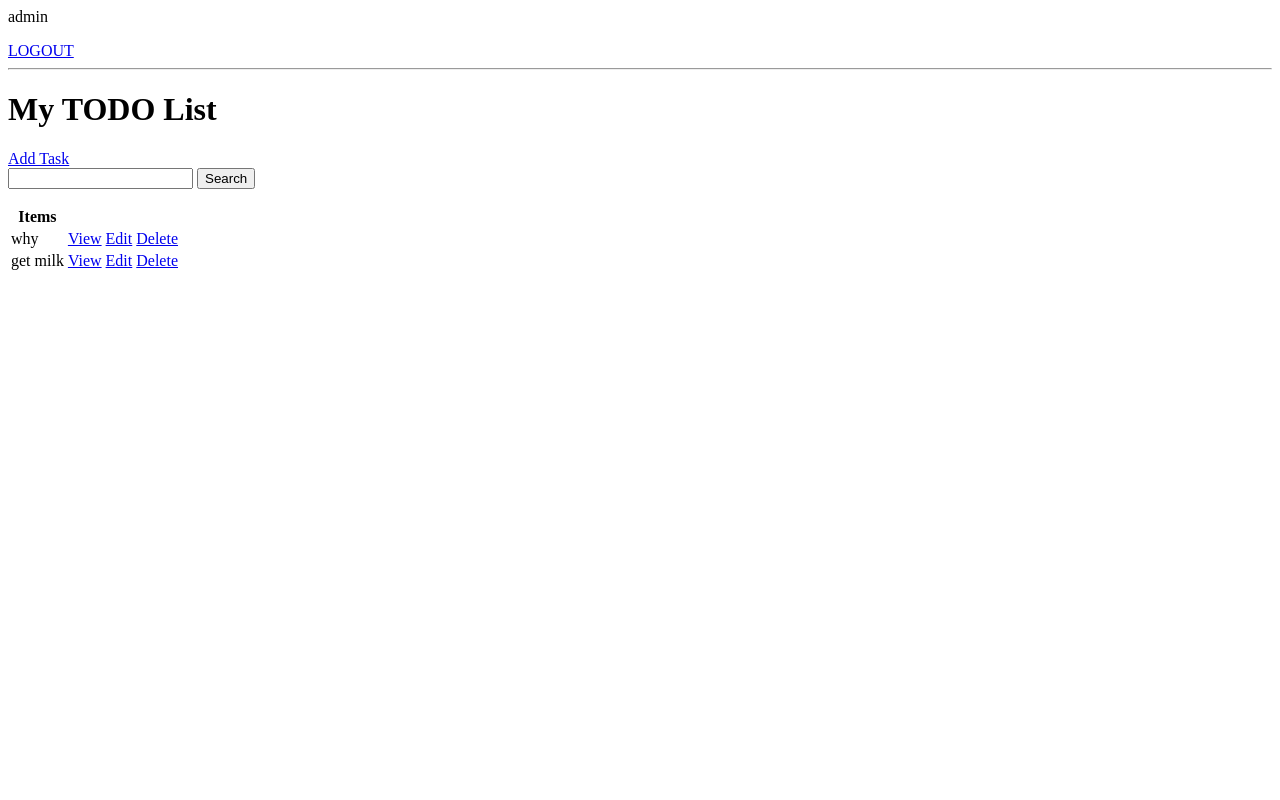
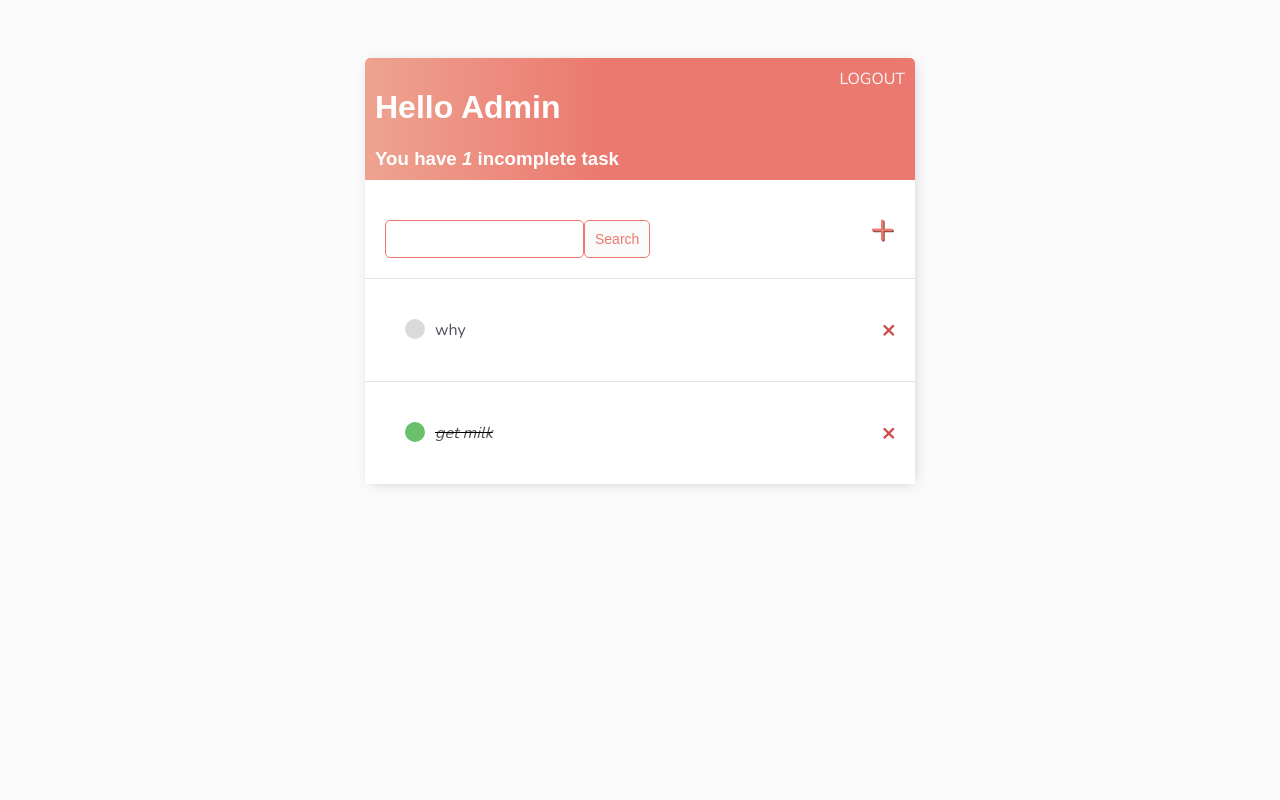
Before and after one commit to nevilia/Todo, a Django app: page / in a window 1280 px wide. Run offline with Django 4.2, Linux system fonts and the light colour scheme; a user stored in the database is signed in; data comes from the database, SQL or seed files in the repository; both versions use the stored data as it was after the commit.

Commit message:
done with styling

```diff
--- /dev/null
+++ b/base/templates/base/main.html
@@ -0,0 +1,144 @@
+<!DOCTYPE html>
+<html lang="en">
+<head>
+    <meta charset="UTF-8">
+    <meta http-equiv="X-UA-Compatible" content="IE=edge">
+    <meta name="viewport" content="width=device-width, initial-scale=1.0">
+    <title>To Do Items</title>
+
+    <link rel="preconnect" href="https://fonts.googleapis.com">
+    <link rel="preconnect" href="https://fonts.gstatic.com" crossorigin>
+    <link href="https://fonts.googleapis.com/css2?family=Nunito:wght@200&display=swap" rel="stylesheet">
+
+    <style>
+        body{
+            background-color: #FAFAFA;
+            font-family: 'Nunito', sans-serif;
+            padding-top: 50px;
+        }
+
+        h1, h2, h3, h4 , h5, h6{
+            font-family: 'Raleway', sans-serif;
+        }
+
+        a, p{
+            color: #4b5156;
+        }
+
+        .container{
+            max-width: 550px;
+            margin: auto;
+            background-color: #FFF;
+            -webkit-box-shadow: 2px 2px 13px -4px rgba(0, 0, 0, 0.21);
+            box-shadow: 2px 2px 13px -4px rgba(0, 0, 0, 0.21);
+        }
+
+        .header-bar{
+            display: flex;
+            justify-content: space-between;
+            color: #FFF;
+            padding: 10px;
+            border-radius: 5px 5px 0 0;
+            background: linear-gradient(90deg, #EEA390 0%, #EB796F 43%, #EB796F 100%);
+        }
+
+        .header-bar a{
+            color: rgb(247, 247, 247);
+            text-decoration: none;
+        }
+
+        .task-wrapper{
+            display: flex;
+            align-items: center;
+            justify-content: space-between;
+            padding: 20px;
+            background-color: #fff;
+            border-top: 1px solid #dfe4ea;
+            overflow: hidden;
+        }
+
+        .task-title{
+            display: flex;
+            padding: 20px;
+        }
+
+        .task-title a{
+            text-decoration: none;
+            color: #4b5156;
+            margin-left: 10px;
+        }
+
+        .task-complete-icon{
+            height: 20px;
+            width: 20px;
+            background-color: rgb(105, 192, 105);
+            border-radius: 50%;
+        }
+
+        .task-incomplete-icon{
+            height: 20px;
+            width: 20px;
+            background-color: rgb(218, 218, 218);
+            border-radius: 50%;
+        }
+
+        .delete-link{
+            text-decoration: none;
+            font-weight: 900;
+            color: #cf4949;
+            font-size: 22px;
+            line-height: 0;
+            padding: 20px 0px;
+        }
+
+        #search-add-wrapper{
+            display: flex;
+            justify-content: space-between;
+            align-items: center;
+            padding: 20px;
+        }
+
+        #add-link{
+            color: #EB796F;
+            text-decoration: none;
+            font-size: 42px;
+            text-shadow: 1px 1px #81413b;
+        }
+
+        input[type=text], input[type=password], textarea{
+            border: 1px solid #EB796F;
+            border-radius: 5px;
+            padding: 10px;
+            width: 90%;
+        }
+
+        label{
+            padding-top: 10px !important;
+            display: block;
+        }
+
+        .button{
+            border: 1px solid #EB796F;
+            background-color: #FAFAFA;
+            color: #EB796F;
+            padding: 10px;
+            font-size: 14px;
+            border-radius: 5px;
+            cursor: pointer;
+            text-decoration: none;
+        }
+
+        .card-body{
+            padding: 20px;
+        }
+
+    </style>
+</head>
+<body>
+    <div class="container">
+        {% block content %}
+
+        {% endblock content %}
+    </div>
+</body>
+</html>
--- a/base/templates/base/task_list.html
+++ b/base/templates/base/task_list.html
@@ -1,34 +1,55 @@
+{% extends 'base/main.html' %}
+
+{% block content %}
+
+<div class="header-bar">
+    <div class="">
+        <h1>Hello {{request.user|title}}</h1>
+        <!-- \title is for capetalizing each word's first letter -->
+        <h3 style="margin:0">You have <i>{{count}}</i> incomplete task{{count|pluralize:"s"}}</h3>
+    </div>
+
     {% if request.user.is_authenticated %}
-<p>{{request.user}}</p>
     <a href="{% url 'logout' %}">LOGOUT</a>
     {% else %}
     <a href="{% url 'login' %}">LOGIN</a>
     {% endif %}
-<hr>
-<h1>My TODO List</h1>
+</div>
 
-<a href="{% url 'task-create' %}">Add Task</a>
+<div id="search-add-wrapper">
+    <form action="" method="GET" style="margin-top: 20px; display:flex">
+        <input type="text" name="search-area" value="{{search_input}}">
+        <input class="button" type="submit" value="Search">
+    </form>
+    <a id="add-link" href="{% url 'task-create' %}">&#x2b;</a>
+</div>
 
-<form action="" method="get">
-    <input type="text" name="search-area" value="{{search_input}}">
-    <input type="submit" value="Search">
-</form>
 
-<table>
-    <tr>
-        <th>Items</th>
-        <th></th>
-    </tr>
+<div class="task-items-wrapper">
     {% for task in tasks %}
     <!-- because classbased view ListView has 'context_object_name' field which overrides default name of 'object_list' -->
     <!-- so it will loop in a list of all objects of the class in views, which comes from Task model. -->
-    <tr>
-        <td>{{task.title}}</td>
-        <td><a href="{% url 'task' task.id %}">View</a></td>
-        <td><a href="{% url 'task-update' task.id %}">Edit</a></td>
-        <td><a href="{% url 'task-delete' task.id %}">Delete</a></td>
-    </tr>
+        <div class="task-wrapper">
+            {% if task.complete %}
+                <div class="task-title">
+                    <div class="task-complete-icon"></div>
+                    <i><s><a href="{% url 'task-update' task.id %}">{{task}}</a></s></i>
+                </div>
+                <a class="delete-link" href="{% url 'task-delete' task.id %}">&#215;</a>
+                {% else %}
+                <div class="task-title">
+                    <div class="task-incomplete-icon"></div>
+                    <a href="{% url 'task-update' task.id %}">{{task}}</a>
+                </div>
+                <a class="delete-link" href="{% url 'task-delete' task.id %}">&#215;</a>
+            {% endif %}
+
+        </div>
     {% empty %}
     <h3>No items in list</h3>
     {% endfor %}
-</table>
+</div>
+
+
+
+{% endblock content %}
```
Also changed, not shown: base/templates/base/login.html (+18 -7 lines), base/templates/base/register.html (+23 -7 lines), base/templates/base/task_confirm_delete.html (+14 -6 lines), base/templates/base/task_form.html (+16 -7 lines), db.sqlite3. Lines whose indentation alone changed are shown as unchanged.
